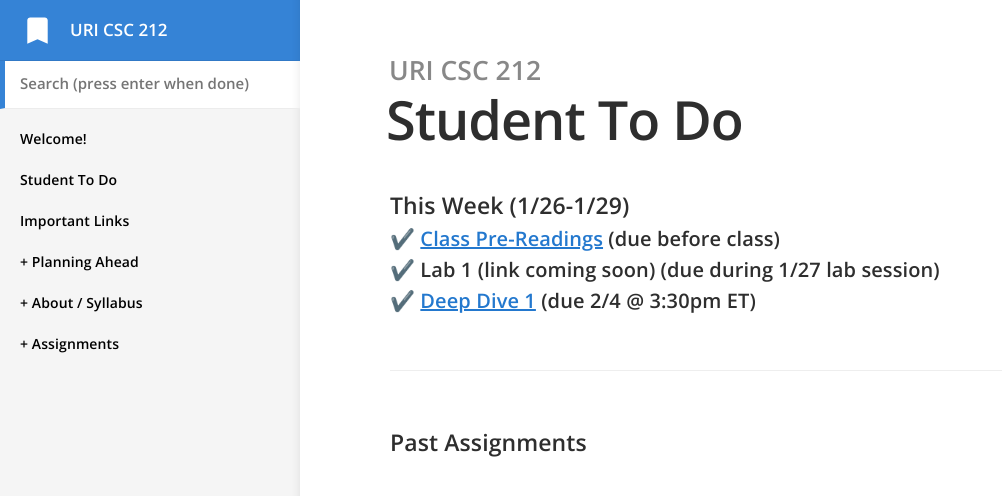
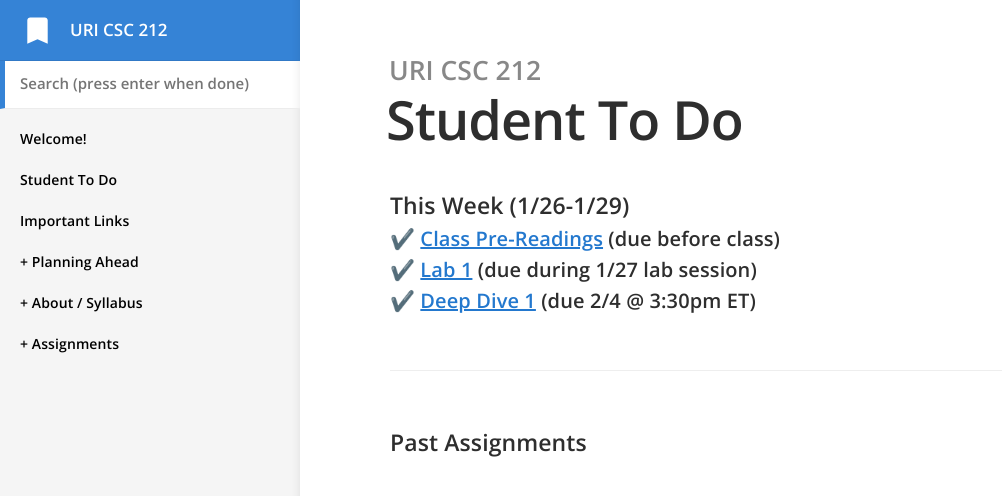
Before and after one commit to vcc-csc212/sp21-archive, a Jekyll site: the page built from todo.md, in a window 1280 px wide. Shown: the top 496 px of the page, without its empty margins (0-1002 px from the left). Built offline with Jekyll 4.4.1, drawn with Linux system fonts in a browser that asks for light colours.

Commit message:
lab linked

```diff
--- a/todo.md
+++ b/todo.md
@@ -5,7 +5,7 @@ permalink: /todo/
 #### This Week (1/26-1/29)
 
 ##### ✔️ [Class Pre-Readings](/wk1) (due before class)
-##### ✔️ Lab 1 (link coming soon) (due during 1/27 lab session)
+##### ✔️ [Lab 1](lab01) (due during 1/27 lab session)
 ##### ✔️ [Deep Dive 1](/dd1) (due 2/4 @ 3:30pm ET)
 
 ---
```
